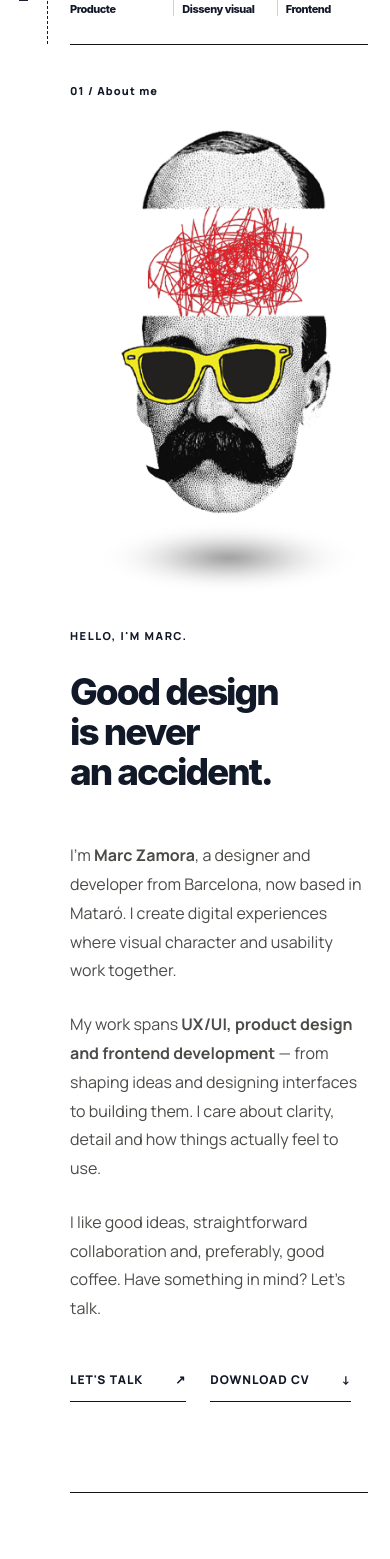
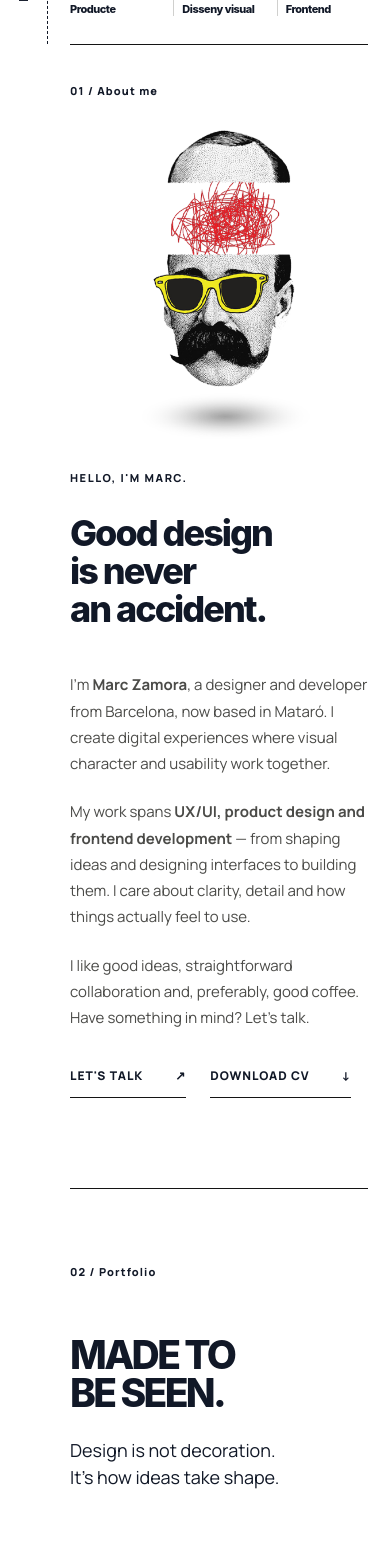
Before and after one commit to xinaski/xinaski-design, a Vue app: page / in a window 390 px wide. Shown: the part 800-2359 px from the top of the page. Built offline with nearby package versions, Linux system fonts and the light colour scheme; a web font is replaced by a local one.

Commit message:
Restore approved compact About portrait and typography proportions

```diff
--- a/src/style.css
+++ b/src/style.css
@@ -298,3 +298,24 @@ a:focus-visible, button:focus-visible { outline: 2px solid var(--ink); outline-o
  .about-section .about-details { grid-column:1; }
  .about-section .about-details .about-description { font-size:16px; line-height:1.8; gap:25px; }
 }
+
+
+/* Restore approved About proportions from screenshot; neutralize oversized image. */
+.about-section .about-grid { grid-template-columns:minmax(0,.85fr) minmax(0,1.15fr); column-gap:clamp(36px,5vw,85px); row-gap:clamp(36px,4vw,65px); align-items:center; }
+.about-section .about-visual { min-height:0; max-height:none; display:flex; align-items:center; justify-content:center; overflow:visible; background:transparent; }
+.about-section .about-visual img { width:100%; height:auto; max-height:350px; object-fit:contain; object-position:center; filter:none; }
+.about-section .about-copy h2 { font-size:clamp(42px,4.2vw,68px); line-height:1.06; }
+.about-section .about-details { width:min(100%,760px); }
+.about-section .about-details .about-description { font-size:clamp(15px,1.3vw,18px); line-height:1.75; gap:22px; }
+.about-section .about-details .about-actions { margin-top:36px; }
+@media(max-width:900px) {
+ .about-section .about-grid { grid-template-columns:minmax(0,.85fr) minmax(0,1.15fr); gap:40px 26px; }
+ .about-section .about-visual img { max-height:300px; }
+ .about-section .about-copy h2 { font-size:clamp(34px,5vw,50px); }
+}
+@media(max-width:640px) {
+ .about-section .about-grid { grid-template-columns:1fr; gap:30px; }
+ .about-section .about-visual img { max-height:310px; }
+ .about-section .about-copy h2 { font-size:clamp(36px,8.7vw,55px); }
+ .about-section .about-details { grid-column:1; }
+}
```
